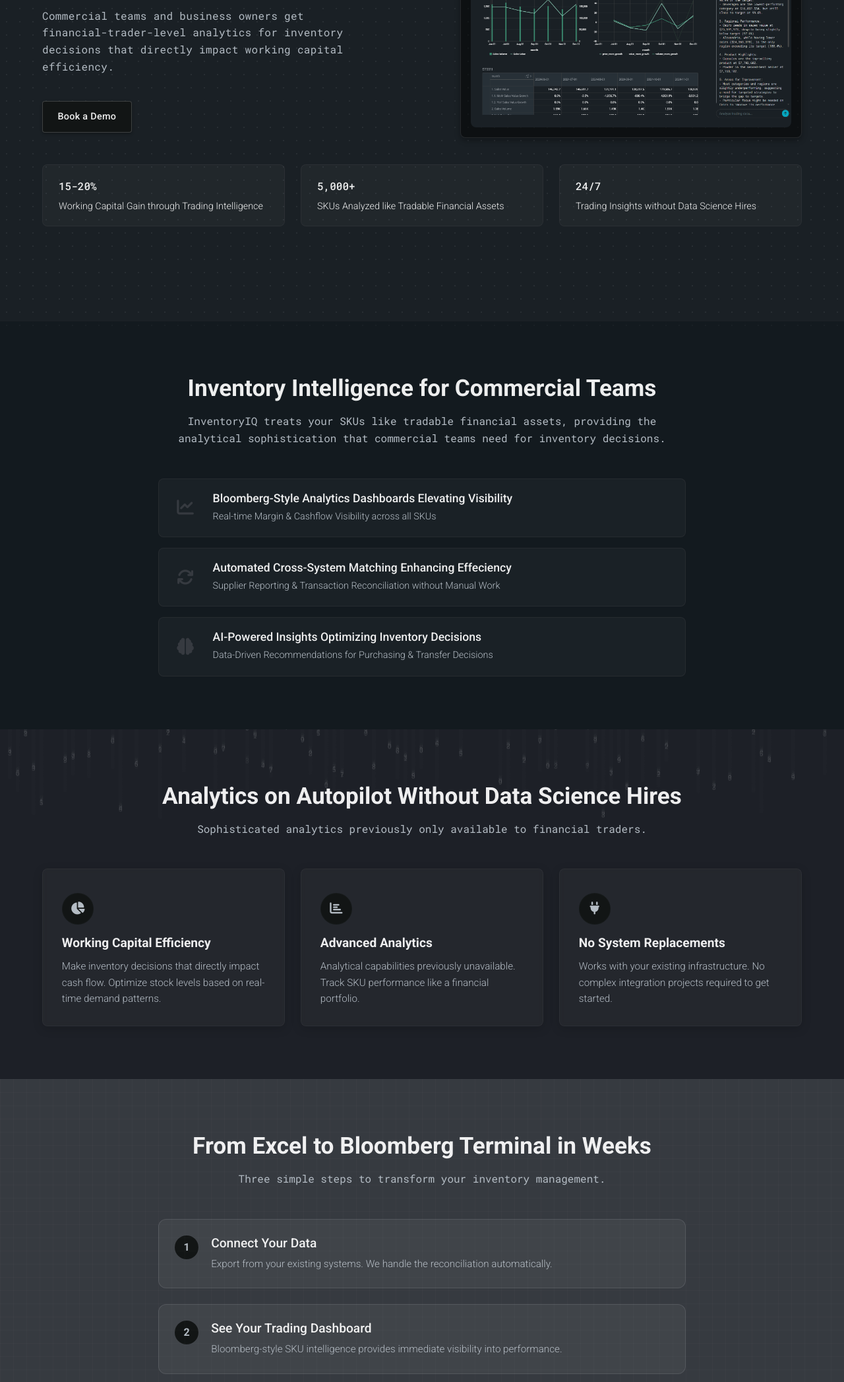
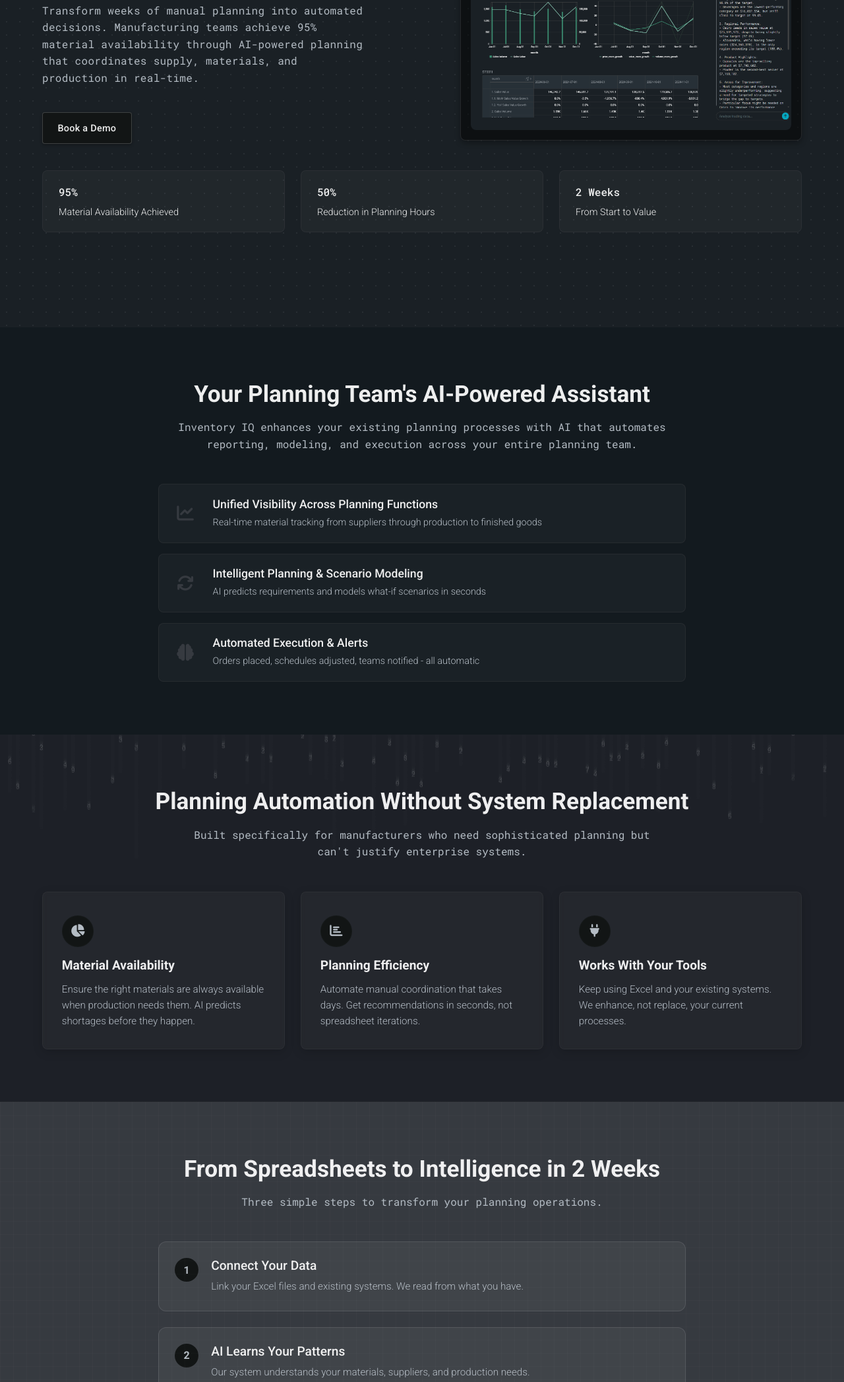
Before and after one commit to magroudy/inventoryiq-ai, a plain HTML site: page index.html in a window 1280 px wide. Shown: the part 297-2391 px from the top of the page at 66% size. Drawn offline with Linux system fonts and the light colour scheme.

Commit message:
Update index.html

```diff
--- a/index.html
+++ b/index.html
@@ -3,12 +3,12 @@
 <head>
     <meta charset="UTF-8">
     <meta name="viewport" content="width=device-width, initial-scale=1.0">
-    <title>InventoryIQ - AI-Powered Automation for Inventory Decisions</title>
+    <title>InventoryIQ - AI Planning Assistant for Manufacturing Teams</title>
 
     <!-- Meta tags for SEO -->
-    <meta name="description" content="AI-Powered Automation for Inventory Decisions that directly impact working capital efficiency.">
-    <meta property="og:title" content="InventoryIQ - AI-Powered Automation for Inventory Decisions">
-    <meta property="og:description" content="Commercial teams and business owners get financial-trader-level analytics for inventory decisions that directly impact working capital efficiency.">
+    <meta name="description" content="Transform weekly planning cycles into real-time decisions. AI-powered planning assistant for manufacturers achieving 95% material availability.">
+    <meta property="og:title" content="InventoryIQ - AI Planning Assistant for Manufacturers">
+    <meta property="og:description" content="Manufacturing teams use Inventory IQ to automate planning decisions across supply, materials, and production - achieving 95% material availability.">
     <meta property="og:type" content="website">
 
     <!-- Fonts -->
@@ -35,27 +35,27 @@
         <div class="card-grid-pattern"></div>
         <div class="container">
             <div class="hero-content">
-                <h1>AI-Powered Automation <br><span class="lighter">for Inventory Decisions</span><span class="cursor-blink"></span></h1>
-                <p class="subheading">Commercial teams and business owners get financial-trader-level analytics for inventory decisions that directly impact working capital efficiency.</p>
+                <h1>AI Planning Assistant <br><span class="lighter">for Manufacturers</span><span class="cursor-blink"></span></h1>
+                <p class="subheading">Transform weeks of manual planning into automated decisions. Manufacturing teams achieve 95% material availability through AI-powered planning that coordinates supply, materials, and production in real-time.</p>
 
                 <a href="#" class="cta-button primary demo-btn">Book a Demo</a>
             </div>
             <div class="hero-image-container">
-                <img src="assets/hero-image.png" alt="InventoryIQ trading intelligence dashboard" class="hero-img">
+                <img src="assets/hero-image.png" alt="InventoryIQ planning dashboard" class="hero-img">
             </div>
 
             <div class="metrics">
                 <div class="metric">
-                    <span class="metric-value">15-20%</span>
-                    <span class="metric-label">Working Capital Gain through Trading Intelligence</span>
+                    <span class="metric-value">95%</span>
+                    <span class="metric-label">Material Availability Achieved</span>
                 </div>
                 <div class="metric">
-                    <span class="metric-value">5,000+</span>
-                    <span class="metric-label">SKUs Analyzed like Tradable Financial Assets</span>
+                    <span class="metric-value">50%</span>
+                    <span class="metric-label">Reduction in Planning Hours</span>
                 </div>
                 <div class="metric">
-                    <span class="metric-value">24/7</span>
-                    <span class="metric-label">Trading Insights without Data Science Hires</span>
+                    <span class="metric-value">2 Weeks</span>
+                    <span class="metric-label">From Start to Value</span>
                 </div>
             </div>
         </div>
@@ -65,29 +65,29 @@
     <section class="solution">
         <div class="solution-bg-grid"></div>
         <div class="container">
-            <h2>Inventory Intelligence for Commercial Teams</h2>
-            <p class="solution-intro">InventoryIQ treats your SKUs like tradable financial assets, providing the analytical sophistication that commercial teams need for inventory decisions.</p>
+            <h2>Your Planning Team's AI-Powered Assistant</h2>
+            <p class="solution-intro">Inventory IQ enhances your existing planning processes with AI that automates reporting, modeling, and execution across your entire planning team.</p>
 
             <div class="capabilities">
                 <div class="capability fade-in">
                     <i class="fa-solid fa-chart-line capability-icon"></i>
                     <div class="capability-content">
-                        <h3>Bloomberg-Style Analytics Dashboards Elevating Visibility</h3>
-                        <p>Real-time Margin & Cashflow Visibility across all SKUs</p>
+                        <h3>Unified Visibility Across Planning Functions</h3>
+                        <p>Real-time material tracking from suppliers through production to finished goods</p>
                     </div>
                 </div>
                 <div class="capability fade-in">
                     <i class="fa-solid fa-sync capability-icon"></i>
                     <div class="capability-content">
-                        <h3>Automated Cross-System Matching Enhancing Effeciency</h3>
-                        <p>Supplier Reporting & Transaction Reconciliation without Manual Work</p>
+                        <h3>Intelligent Planning & Scenario Modeling</h3>
+                        <p>AI predicts requirements and models what-if scenarios in seconds</p>
                     </div>
                 </div>
                 <div class="capability fade-in">
                     <i class="fa-solid fa-brain capability-icon"></i>
                     <div class="capability-content">
-                        <h3>AI-Powered Insights Optimizing Inventory Decisions</h3>
-                        <p>Data-Driven Recommendations for Purchasing & Transfer Decisions</p>
+                        <h3>Automated Execution & Alerts</h3>
+                        <p>Orders placed, schedules adjusted, teams notified - all automatic</p>
                     </div>
                 </div>
             </div>
@@ -98,29 +98,29 @@
     <section class="benefits">
         <div class="matrix-background"></div>
         <div class="container">
-            <h2>Analytics on Autopilot Without Data Science Hires</h2>
-            <p class="benefits-subtitle">Sophisticated analytics previously only available to financial traders.</p>
+            <h2>Planning Automation Without System Replacement</h2>
+            <p class="benefits-subtitle">Built specifically for manufacturers who need sophisticated planning but can't justify enterprise systems.</p>
 
             <div class="benefits-grid">
                 <div class="benefit fade-in">
                     <i class="fa-solid fa-chart-pie benefit-icon"></i>
                     <div class="benefit-content">
-                        <h3>Working Capital Efficiency</h3>
-                        <p>Make inventory decisions that directly impact cash flow. Optimize stock levels based on real-time demand patterns.</p>
+                        <h3>Material Availability</h3>
+                        <p>Ensure the right materials are always available when production needs them. AI predicts shortages before they happen.</p>
                     </div>
                 </div>
                 <div class="benefit fade-in">
                     <i class="fa-solid fa-chart-bar benefit-icon"></i>
                     <div class="benefit-content">
-                        <h3>Advanced Analytics</h3>
-                        <p>Analytical capabilities previously unavailable. Track SKU performance like a financial portfolio.</p>
+                        <h3>Planning Efficiency</h3>
+                        <p>Automate manual coordination that takes days. Get recommendations in seconds, not spreadsheet iterations.</p>
                     </div>
                 </div>
                 <div class="benefit fade-in">
                     <i class="fa-solid fa-plug benefit-icon"></i>
                     <div class="benefit-content">
-                        <h3>No System Replacements</h3>
-                        <p>Works with your existing infrastructure. No complex integration projects required to get started.</p>
+                        <h3>Works With Your Tools</h3>
+                        <p>Keep using Excel and your existing systems. We enhance, not replace, your current processes.</p>
                     </div>
                 </div>
             </div>
@@ -131,29 +131,29 @@
     <section class="how-it-works">
         <div class="how-it-works-grid"></div>
         <div class="container">
-            <h2>From Excel to Bloomberg Terminal in Weeks</h2>
-            <p class="how-works-subtitle">Three simple steps to transform your inventory management.</p>
+            <h2>From Spreadsheets to Intelligence in 2 Weeks</h2>
+            <p class="how-works-subtitle">Three simple steps to transform your planning operations.</p>
 
             <div class="steps">
                 <div class="step fade-in">
                     <div class="step-number">1</div>
                     <div class="step-content">
                         <h3>Connect Your Data</h3>
-                        <p>Export from your existing systems. We handle the reconciliation automatically.</p>
+                        <p>Link your Excel files and existing systems. We read from what you have.</p>
                     </div>
                 </div>
                 <div class="step fade-in">
                     <div class="step-number">2</div>
                     <div class="step-content">
-                        <h3>See Your Trading Dashboard</h3>
-                        <p>Bloomberg-style SKU intelligence provides immediate visibility into performance.</p>
+                        <h3>AI Learns Your Patterns</h3>
+                        <p>Our system understands your materials, suppliers, and production needs.</p>
                     </div>
                 </div>
                 <div class="step fade-in">
                     <div class="step-number">3</div>
                     <div class="step-content">
-                        <h3>Make Intelligent Decisions</h3>
-                        <p>AI-powered automations help you optimize inventory and capture hidden opportunities.</p>
+                        <h3>Automated Planning Begins</h3>
+                        <p>Get daily recommendations for orders, transfers, and production adjustments.</p>
                     </div>
                 </div>
             </div>
@@ -165,9 +165,9 @@
         <div class="card-grid-pattern"></div>
         <div class="container">
             <div class="cta-box">
-                <h2>Ready to Power Your Decisions with Intelligent Automation?</h2>
-                <p>Join commercial teams and business owners who treat their SKUs like tradable financial assets.</p>
-                <div class="guarantee"><i class="fa-solid fa-check-circle"></i>90-Day Money-Back Guarantee</div>
+                <h2>Ready to Automate Your Planning Decisions?</h2>
+                <p>Join manufacturers who've transformed manual planning into automated intelligence.</p>
+                <div class="guarantee"><i class="fa-solid fa-check-circle"></i>60-Day ROI Guarantee</div>
                 <a href="#" class="cta-button primary demo-btn">Book a Demo</a>
             </div>
         </div>
@@ -198,7 +198,7 @@
                 </div>
             </div>
             <div class="footer-bottom">
-                <p class="copyright">© 2025 InventoryIQ. AI-Powered Analytics for Your Inventory.</p>
+                <p class="copyright">© 2025 InventoryIQ. AI-Powered Planning for Manufacturing Excellence.</p>
             </div>
         </div>
     </footer>
```
